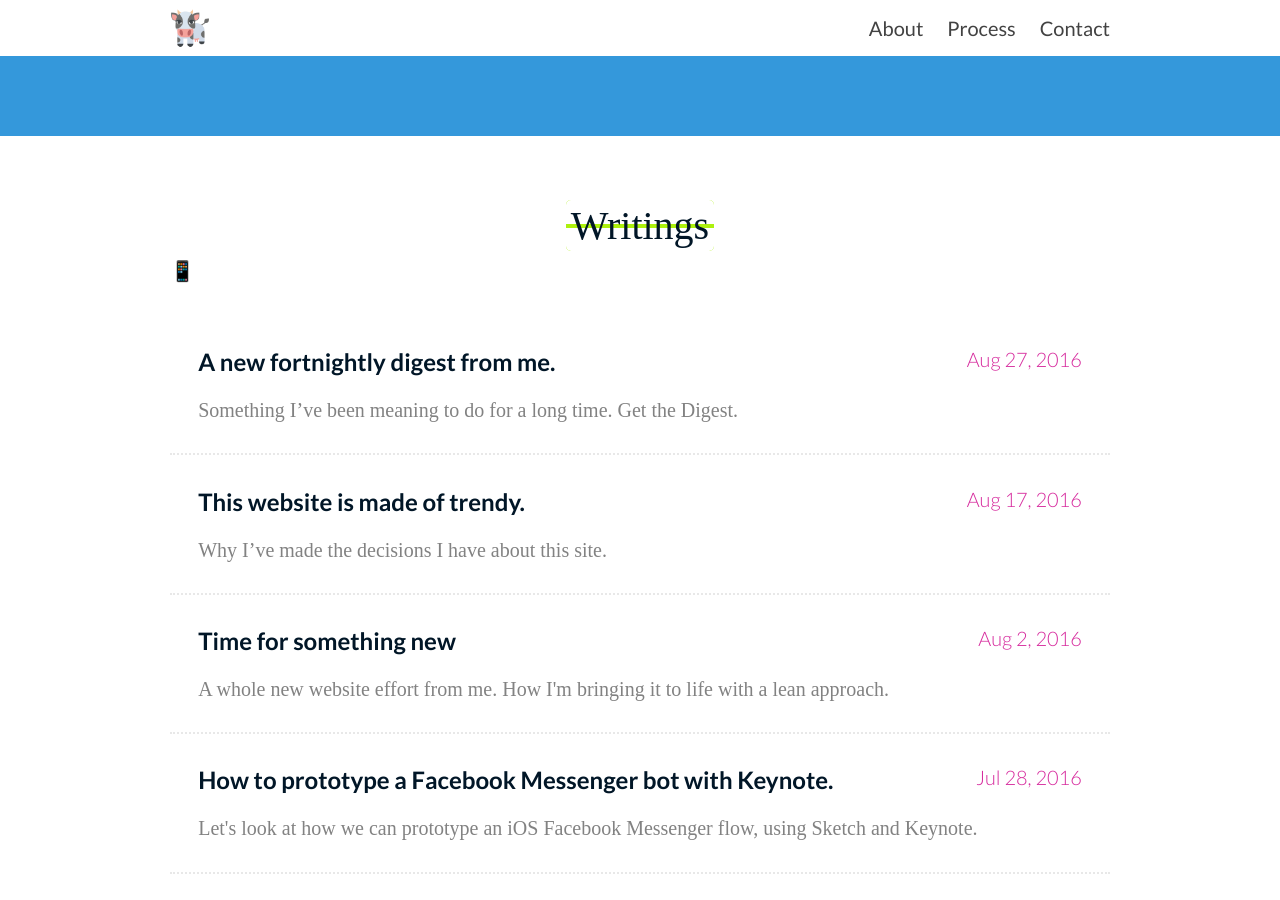
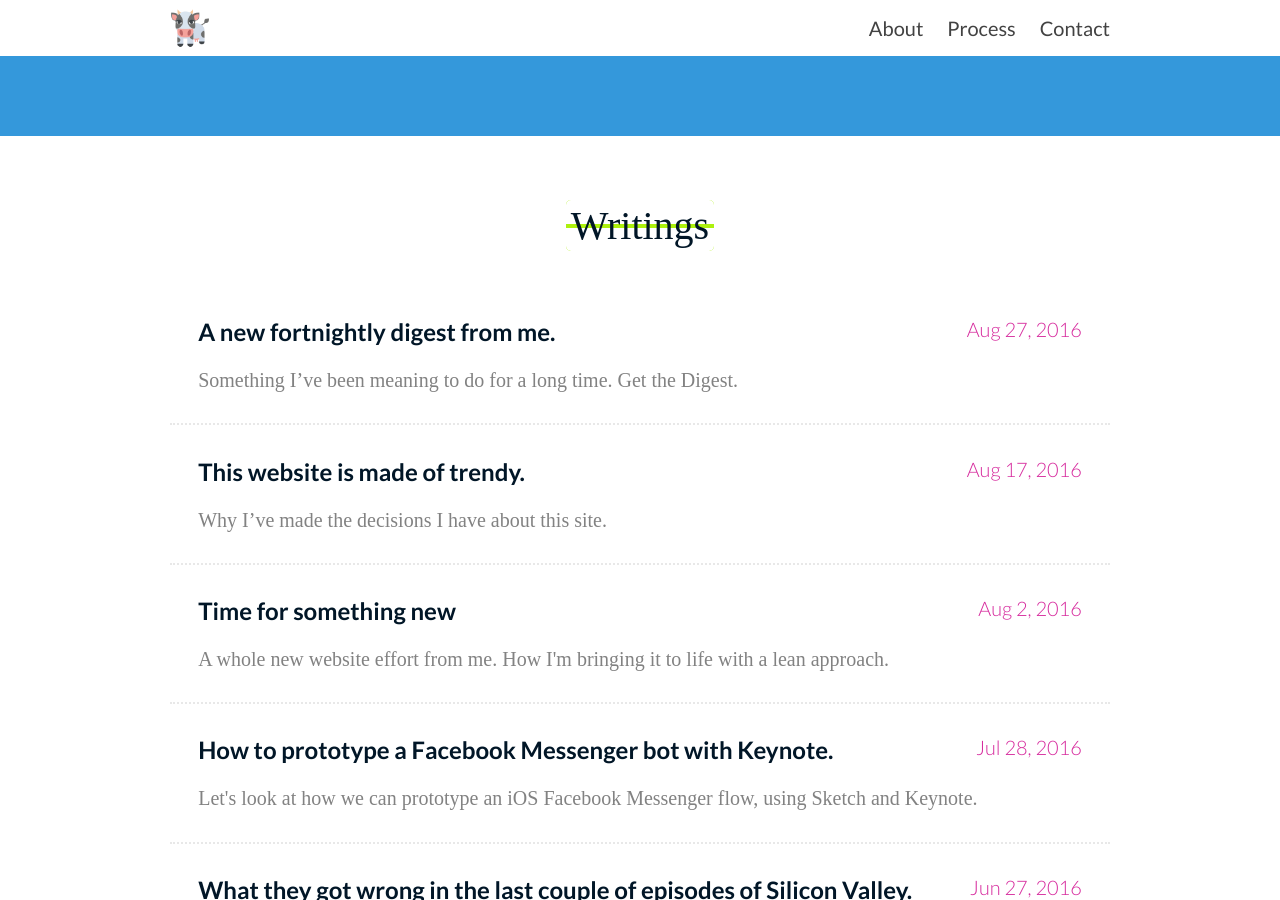
Before and after one commit to jonthebeef/jonthebeef.github.io, a Jekyll site: the page built from index.html, in a window 1280 px wide and 900 px high, scrolled down 764 px. Built offline with Jekyll 4.4.1, drawn with Linux system fonts in a browser that asks for light colours; emoji names are drawn with the system emoji font; some web fonts are replaced.

Commit message:
finally, emoji

```diff
--- a/index.html
+++ b/index.html
@@ -7,7 +7,7 @@ layout: home
   <div class="home">
 
 
-  <h1 class="home-page-heading"><span class="home-highlight-heading">Writings</span></h1>:iphone:
+  <h1 class="home-page-heading"><span class="home-highlight-heading">Writings</span></h1>
 
   <ul class="post-list">
     {% for post in site.posts %}
```
